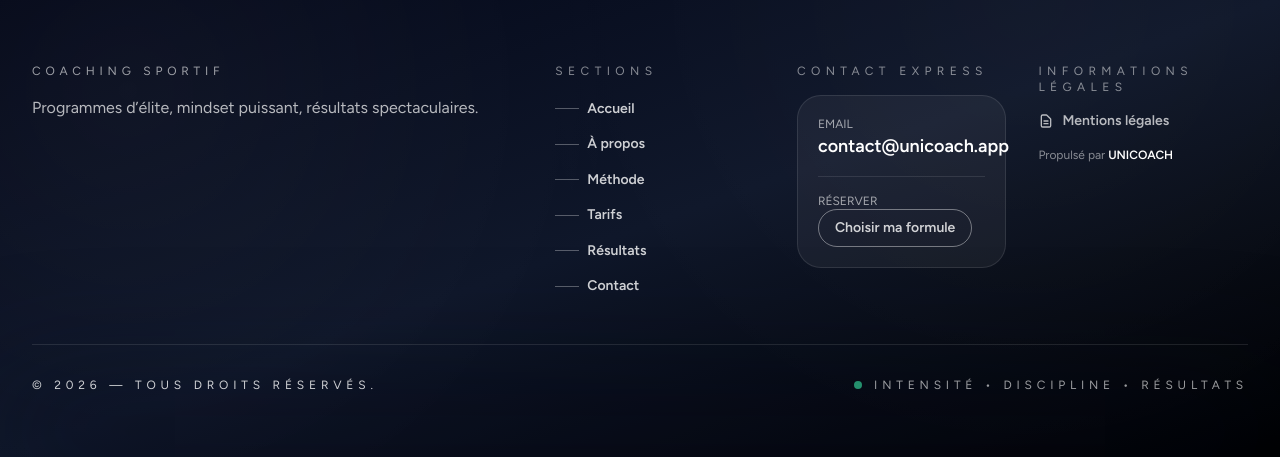
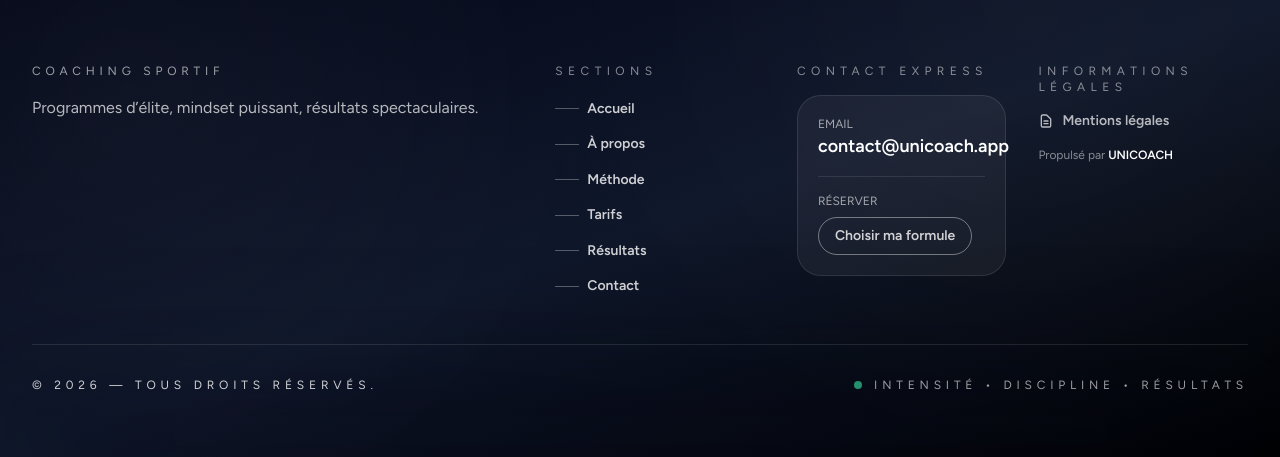
Before and after one commit to m4entreprise/FEA-COACH, a Laravel app: template resources/views/coach-site/layouts/bold.blade.php in a window 1280 px wide. Shown: the part 4204-4661 px from the top of the page. Run offline with Laravel 12, Linux system fonts and the light colour scheme; the template is opened without the code that fills it, so the values that code supplies are empty; style sheets or scripts are compiled from the project's sources; parts of the project's set-up code (start-up, migrations or seed data) failed here and were passed over.

Commit message:
Add text-center class and improve alignment for booking CTA button in bold layout footer
Adds justify-center, text-center utility classes and top margin (mt-2) to booking button anchor tag in footer contact card for improved text centering and visual spacing of dynamic CTA text ($coach->cta_text).

```diff
--- a/resources/views/coach-site/layouts/bold.blade.php
+++ b/resources/views/coach-site/layouts/bold.blade.php
@@ -546,7 +546,7 @@
                             <hr class="border-white/10">
                             <div>
                                 <p class="text-xs text-white/60 uppercase">Réserver</p>
-                                <a href="#tarifs" class="inline-flex items-center gap-2 rounded-full border border-white/40 px-4 py-2 text-sm font-semibold hover:bg-white hover:text-primary transition-all">
+                                <a href="#tarifs" class="mt-2 inline-flex items-center justify-center text-center gap-2 rounded-full border border-white/40 px-4 py-2 text-sm font-semibold hover:bg-white hover:text-primary transition-all">
                                     {{ $coach->cta_text ?? 'Choisir ma formule' }}
                                 </a>
                             </div>
```
